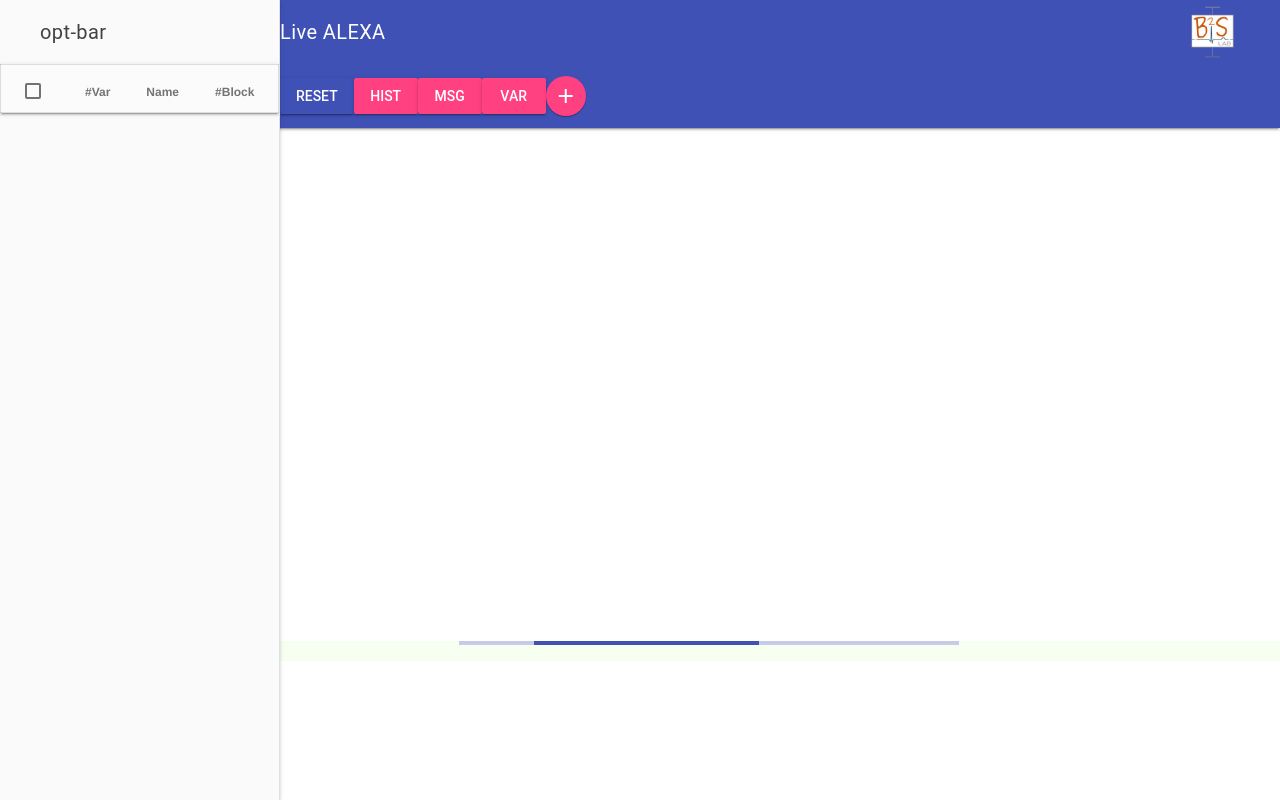
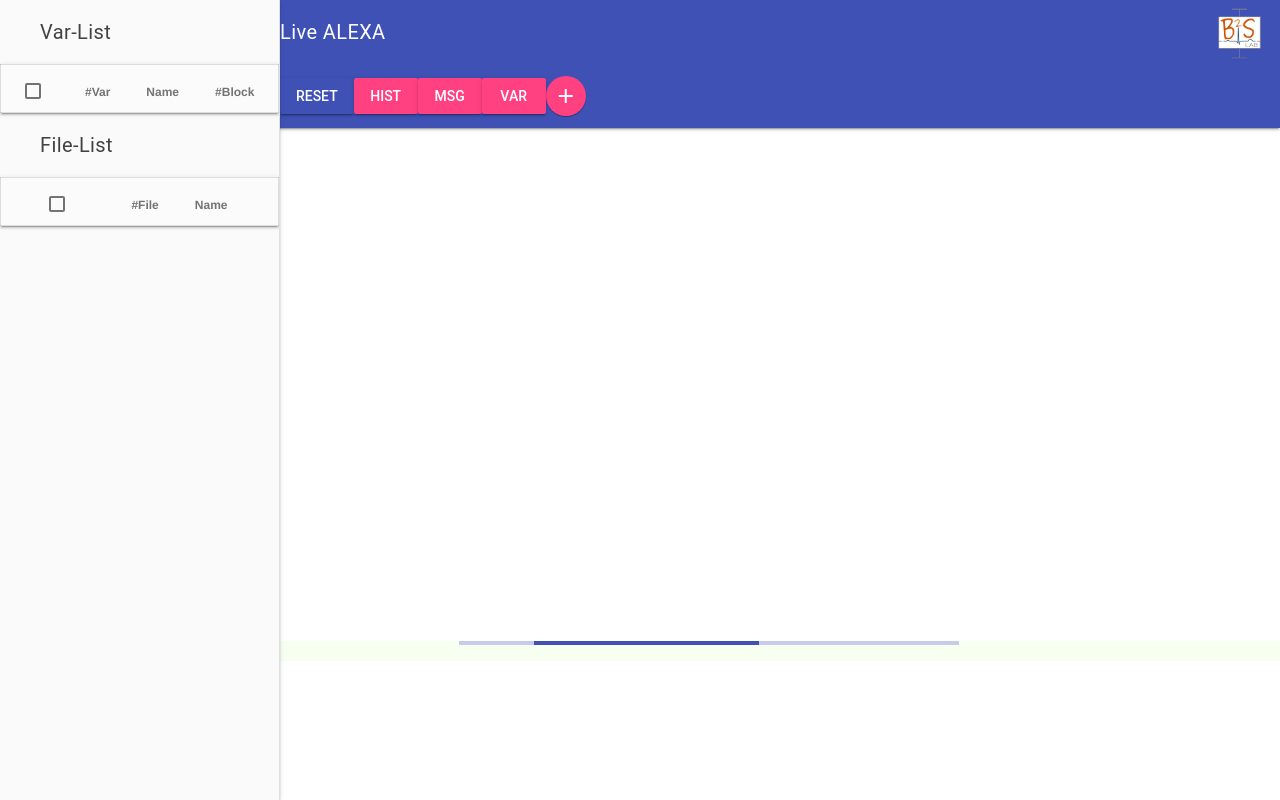
Before and after one commit to kruegener/Alexa_Server, a Django app: page / in a window 1280 px wide. Run offline with Django 3.2, Linux system fonts and the light colour scheme; lists and menus that the app fills with data are empty; some libraries are stand-ins or nearby versions.

Commit message:
file List

```diff
--- a/AlexaHandler/templates/AlexaHandler/live.html
+++ b/AlexaHandler/templates/AlexaHandler/live.html
@@ -78,24 +78,9 @@
             left: -12px;
         }
 
-        {#        .opt-bar {#}
-        {#            overflow:auto;#}
-        {#            position:fixed;#}
-        {#            padding:20px;#}
-        {#            overflow-y: auto;#}
-        {#            right: 0;#}
-        {#            left: 80vw;#}
-        {#            height:100vh;#}
-        {#            top: 0;#}
-        {#            background-color: #ffcad6;#}
-        {#        }#}
 
         .var-list {
             background-color: #fbfbfc;
-        }
-
-        .item_var {
-            background-color: rgba(27, 1, 255, 0.16);
         }
 
         div.content {
@@ -135,7 +120,24 @@
 
         .logo {
             height:40pt;
+            position: absolute;
+            right: 10pt;
+            top: 5pt;
         }
+
+        #Sidebar {
+            max-width: 30%;
+
+        }
+        #Sidebar.is-visible {
+            max-width: 80%;
+
+        }
+        table {
+            table-layout: fixed;
+            max-width:100%;
+        }
+
     </style>
 
     <!-- check for jquery -->
@@ -169,10 +171,12 @@
         var grid_count = 0;
         var width = $(window).width()*.8;
         var height = $(window).height();
+        var xGrid = Math.floor( (width)/xStep);
         var xStep = 220;
-        var yStep = 220;
-        var xGrid = Math.floor( (width)/xStep);
         var init = true;
+        var var_num = 0;
+        var var_gen_num = 0;
+        var file_num = 0;
 
         plumbing.importDefaults({
             ConnectionsDetachable:false,
@@ -286,11 +290,10 @@
                     num: block_count - 1,
                     opt: data.options[opt]
                 });
-                console.log(jQuery.data( but, "call" ).opt);
-                console.log(jQuery.data( but, "call" ).num);
+
                 but.innerHTML = (data.options[opt]);
                 but_group.appendChild(but);
-                console.log($(but));
+
 
             }
             grid_count += 1;
@@ -320,6 +323,8 @@
             grid_count = 0;
             block_count = 0;
             var_num = 0;
+            var_gen_num = 0;
+            file_num = 0;
             document.getElementById("var_body").innerHTML = "";
             document.getElementById("grid").innerHTML = "";
             componentHandler.upgradeDom();
@@ -351,12 +356,12 @@
             window.open(data.call_path);
         }
 
-        var var_num = 0;
+
 
         function margin_adjust() {
-            $(".mdl-layout__header").css("margin-left", $("#opt-bar").outerWidth());
+            $(".mdl-layout__header").css("margin-left", $("#Sidebar").outerWidth());
             $(".mdl-layout__header").css("right", 0);
-            $(".mdl-layout__content").css("margin-left", $("#opt-bar").outerWidth());
+            $(".mdl-layout__content").css("margin-left", $("#Sidebar").outerWidth());
             $(".mdl-layout__drawer").css("left", 0);
         }
 
@@ -368,7 +373,7 @@
                 $(".mdl-layout__drawer").css("left", 0);
             }
             else{
-                $(".mdl-layout__drawer").css("left", -$("#opt-bar").outerWidth());
+                $(".mdl-layout__drawer").css("left", -$("#Sidebar").outerWidth());
             }
         }
 
@@ -390,27 +395,37 @@
 
             // checkbox cell
             var check = row.insertCell();
-            var checkbox = '<label class="mdl-checkbox mdl-js-checkbox mdl-js-ripple-effect mdl-data-table__select" for="row[' + var_num + ']"><input type="checkbox" id="row[' + var_num + ']" class="mdl-checkbox__input" /></label>';
+            var checkbox = '<label class="mdl-checkbox mdl-js-checkbox mdl-js-ripple-effect mdl-data-table__select" for="var_row_fake[' + var_gen_num + ']"><input type="checkbox" id="var_row_fake[' + var_gen_num + ']" class="mdl-checkbox__input" /></label>';
             check.innerHTML = checkbox;
             // num cell
             var cell = row.insertCell();
             cell.className = "mdl-data-table__cell";
-            cell.textContent = var_num;
+            cell.textContent = "local" + var_gen_num;
             // content cell
             var cell = row.insertCell();
             cell.className = "mdl-data-table__cell--non-numeric";
-            cell.textContent = "varname" + var_num;
+            cell.textContent = "local varname" + var_gen_num;
             // block cell
             var cell = row.insertCell();
             cell.className = "mdl-data-table__cell";
             cell.textContent = "###";
-            var_num++;
-            console.log("new width:", $("#opt-bar").outerWidth());
+            var_gen_num++;
+            console.log("new width:", $("#Sidebar").outerWidth());
 
             componentHandler.upgradeDom();
             checkForSmallScreen();
             cell.scrollIntoView();
         }
+
+        function truncString(word) {
+
+            var length = 20;
+            var trimmedString = word.length > length ?
+                    word.substring(0, length - 3) + "..." :
+                    word;
+            return trimmedString;
+            }
+
 
         function new_Var(list, block_num) {
             var outer = document.getElementById("Vars");
@@ -419,7 +434,7 @@
                 var row = table.insertRow();
                 // checkbox cell
                 var check = row.insertCell();
-                var checkbox = '<label class="mdl-checkbox mdl-js-checkbox mdl-js-ripple-effect mdl-data-table__select" for="row[' + var_num + ']"><input type="checkbox" id="row[' + var_num + ']" class="mdl-checkbox__input" /></label>';
+                var checkbox = '<label class="mdl-checkbox mdl-js-checkbox mdl-js-ripple-effect mdl-data-table__select" for="file_row[' + var_num + ']"><input type="checkbox" id="file_row[' + var_num + ']" class="mdl-checkbox__input" /></label>';
                 check.innerHTML = checkbox;
                 // num cell
                 var cell = row.insertCell();
@@ -429,13 +444,44 @@
                 var cell = row.insertCell();
                 cell.className = "mdl-data-table__cell--non-numeric";
 
-                cell.textContent = list[i];
+                cell.textContent = truncString(list[i]);
+                cell.title = list[i];
                 // block cell
                 var cell = row.insertCell();
                 cell.className = "mdl-data-table__cell";
                 cell.textContent = block_num;
                 var_num++;
             }
+            componentHandler.upgradeDom();
+            checkForSmallScreen();
+        }
+
+        function init_files(data) {
+            var outer = document.getElementById("Files");
+            var table = document.getElementById("files_body");
+            var list = data.files;
+            for(i = 0; i < list.length; i++){
+                var row = table.insertRow();
+                // checkbox cell
+                var check = row.insertCell();
+                var checkbox = '<label class="mdl-checkbox mdl-js-checkbox mdl-js-ripple-effect mdl-data-table__select" for="row[' + file_num + ']"><input type="checkbox" id="row[' + file_num + ']" class="mdl-checkbox__input" /></label>';
+                check.innerHTML = checkbox;
+                // num cell
+                var cell = row.insertCell();
+                cell.className = "mdl-data-table__cell";
+                cell.textContent = file_num;
+                // content cell
+                var cell = row.insertCell();
+                cell.className = "mdl-data-table__cell--non-numeric";
+
+                cell.textContent = truncString(list[i]);
+                cell.title = list[i];
+                // block cell
+                var cell = row.insertCell();
+                cell.className = "mdl-data-table__cell";
+                file_num++;
+            }
+
             componentHandler.upgradeDom();
             checkForSmallScreen();
         }
@@ -474,6 +520,9 @@
                 else if(data.cmd == "show") {
                     showBlock(data);
                 }
+                else if(data.cmd == "file_list") {
+                    init_files(data);
+                }
             }
 
             plumbing.draggable($(".draggable") , {
@@ -490,11 +539,11 @@
             console.log( "ready!" );
 
             // var header select
-            var table = document.getElementById("Vars");
-            var headerCheckbox = table.querySelector('thead .mdl-data-table__select input');
-            var headerCheckHandler = function(event) {
+            var table_vars = document.getElementById("Vars");
+            var headerCheckbox_vars = table_vars.querySelector('thead .mdl-data-table__select input');
+            var headerCheckHandler_vars = function(event) {
                 console.log("main checkbox clicked");
-                var boxes = table.querySelectorAll('tbody .mdl-data-table__select');
+                var boxes = table_vars.querySelectorAll('tbody .mdl-data-table__select');
                 if (event.target.checked) {
                     for (var i = 0, length = boxes.length; i < length; i++) {
                         boxes[i].MaterialCheckbox.check();
@@ -507,8 +556,29 @@
                     }
                 }
             };
-            headerCheckbox.addEventListener('change', headerCheckHandler);
-            console.log("new header width:", $("#opt-bar").outerWidth());
+            headerCheckbox_vars.addEventListener('change', headerCheckHandler_vars);
+
+            // file header select
+            var table_files = document.getElementById("Files");
+            var headerCheckbox_files = table_files.querySelector('thead .mdl-data-table__select input');
+            var headerCheckHandler_files = function(event) {
+                console.log("main checkbox clicked");
+                var boxes = table_files.querySelectorAll('tbody .mdl-data-table__select');
+                if (event.target.checked) {
+                    for (var i = 0, length = boxes.length; i < length; i++) {
+                        boxes[i].MaterialCheckbox.check();
+                        //boxes[i].MaterialCheckbox.updateClasses();
+                    }
+                } else {
+                    for (var i = 0, length = boxes.length; i < length; i++) {
+                        boxes[i].MaterialCheckbox.uncheck();
+                        //boxes[i].MaterialCheckbox.updateClasses();
+                    }
+                }
+            };
+            headerCheckbox_files.addEventListener('change', headerCheckHandler_files);
+
+            console.log("new header width:", $("#Sidebar").outerWidth());
             console.log("header margin: ", $(".mdl-layout__header").css.marginLeft);
             $(checkForSmallScreen);
         });
@@ -549,8 +619,8 @@
                 <div class="mdl-layout-spacer"></div>
             </div>
         </header>
-        <div id = "opt-bar" class="mdl-layout__drawer">
-            <span class="mdl-layout-title">opt-bar</span>
+        <div id ="Sidebar" class="mdl-layout__drawer">
+            <span class="mdl-layout-title">Var-List</span>
             <table id="Vars" class="var-list mdl-data-table mdl-shadow--2dp mdl-js-data-table">
                 <thead>
                 <tr>
@@ -569,7 +639,29 @@
 
                 </tbody>
             </table>
+
+            <span class="mdl-layout-title">File-List</span>
+            <table id="Files" class="var-list mdl-data-table mdl-shadow--2dp mdl-js-data-table">
+                <thead>
+                <tr>
+                    <th>
+                        <label class="mdl-checkbox mdl-js-checkbox mdl-js-ripple-effect mdl-data-table__select" for="main-check-files">
+                            <input type="checkbox" id="main-check-files" class="mdl-checkbox__input" />
+                        </label>
+                    </th>
+                    <th class="mdl-data-table__cell">#File</th>
+                    <th class="mdl-data-table__cell--non-numeric">Name</th>
+                </tr>
+                </thead>
+
+                <tbody id="files_body">
+
+                </tbody>
+            </table>
         </div>
+
+
+
         <main class="mdl-layout__content">
             <div id ="plumbing_block">
                 <!-- MDL Progress Bar with Indeterminate Progress -->
--- a/AlexaInterface/settings.py
+++ b/AlexaInterface/settings.py
@@ -148,6 +148,9 @@ if ENV is "SERVER":
     CACHE_URL = (
         "https://talktoyourdata.upc.edu/AlexaHandler/cache"
     )
+    IMPORT_DIR = (
+        "/home/alexa_server/Alexa_Server/import"
+    )
 
 else:
     # LOCAL VERSION
```
Also changed, not shown: AlexaHandler/consumers.py (+11 -1 lines), import/veeeeryyyy looooonnnnggg fiiilllleeee naaaammmmeeeee.txt (added), 2 other files.
